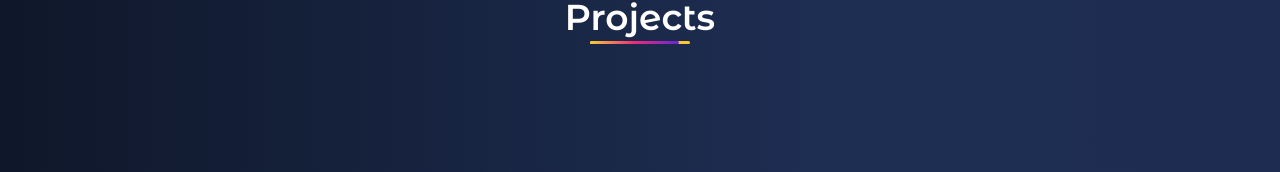
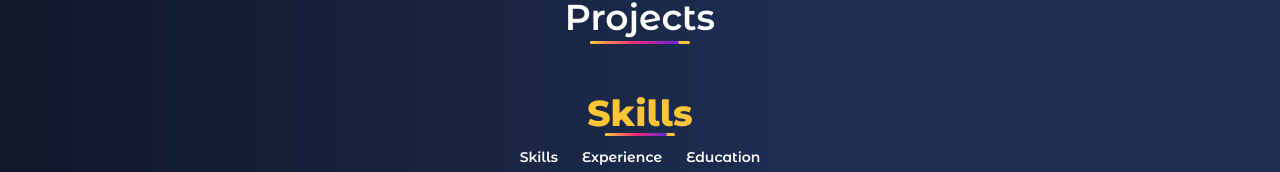
Before and after one commit to Aksharma2799/PersonalWebsite-AshishVibes, a React (Create React App) app in the folder ashish-vibes/: page / in a window 1280 px wide. Shown: the part 619-791 px from the top of the page. Built offline with nearby package versions, Linux system fonts and the light colour scheme.

Commit message:
Project Component

```diff
--- /dev/null
+++ b/ashish-vibes/src/Data.js
@@ -0,0 +1,19 @@
+const ProjectsData = [
+    {
+      "title": "Title 1",
+      "image": "https://i.ibb.co/PmwMRCf/logo.png",
+      "description": "Description for item 1"
+    },
+    {
+      "title": "Title 2",
+      "image": "https://i.ibb.co/PmwMRCf/logo.png",
+      "description": "Description for item 2"
+    },
+    {
+      "title": "Title 3",
+      "image": "https://i.ibb.co/PmwMRCf/logo.png",
+      "description": "Description for item 3"
+    }
+  ]
+
+  export default ProjectsData;
--- a/ashish-vibes/src/Home.js
+++ b/ashish-vibes/src/Home.js
@@ -4,6 +4,7 @@ import "../src/Home.css";
 import Blob from "./components/Blob/Blob";
 import AnimatedIcons from "./components/AnimatedIcons/AnimatedIcons";
 import Projects from "./components/Projects/Projects";
+import Skills from "./components/About/Skills";
 
 export const Home = () => {
   const roles = ["Developer", "Designer", "YouTuber"];
@@ -58,6 +59,7 @@ export const Home = () => {
       </div>
       <AnimatedIcons/>
       <Projects/>
+      <Skills/>
     </div>
   );
 };
--- a/ashish-vibes/src/components/About/About.css
+++ b/ashish-vibes/src/components/About/About.css
@@ -5,3 +5,7 @@
   padding: 5px;
   margin: 7px;
 }
+.underLineSkill{
+  width: 70px;
+  margin-top: 52px;
+}
--- a/ashish-vibes/src/components/About/Skills.js
+++ b/ashish-vibes/src/components/About/Skills.js
@@ -1,12 +1,16 @@
 import React, { useState } from "react";
 import { Link } from "react-router-dom";
+import "../Projects/Project.css";
+import "../About/About.css";
 
 export const Skills = () => {
   return (
     <>
-      <div className="flex justify-center">
-        <div className="primary-color font-extrabold text-4xl py-3">Skills</div>
-      </div>
+     <div className="flex flex-col items-center">
+  <div className="primary-color font-extrabold text-4xl py-3">Skills</div>
+  <div className="underLine underLineSkill mt-12 sm:mt-3.2"></div>
+</div>
+
       <nav className="bg-transparent flex justify-center">
         <div className="flex">
           <div className="text-white">
--- a/ashish-vibes/src/components/Projects/Project.css
+++ b/ashish-vibes/src/components/Projects/Project.css
@@ -24,3 +24,8 @@
     0% { width: 0; }
     100% { width: 100%; }
 }
+@media (max-width: 720px) {
+    .flex-wrap > * {
+      width: 100%;
+    }
+  }
--- a/ashish-vibes/src/components/Projects/Projects.js
+++ b/ashish-vibes/src/components/Projects/Projects.js
@@ -1,13 +1,23 @@
-import React from "react";
-import '../Projects/Project.css'
+import React, { useState, useEffect } from "react";
+import ProjectsData from "../../Data";
+import "../Projects/Project.css";
 
 const Projects = () => {
+  const [projects, setProjects] = useState([]);
+
+  useEffect(() => {
+    setProjects(ProjectsData);
+  }, []);
+
   return (
     <>
       <div className="flex justify-center p-11">
         <div className="text-white text-4xl font-semibold">Projects</div>
-        {/* <div className="underline"></div> */}
         <div className="underLine flex flex-col mt-11"></div>
+      </div>
+      {/* Project Data */}
+      <div>
+
       </div>
     </>
   );
```
